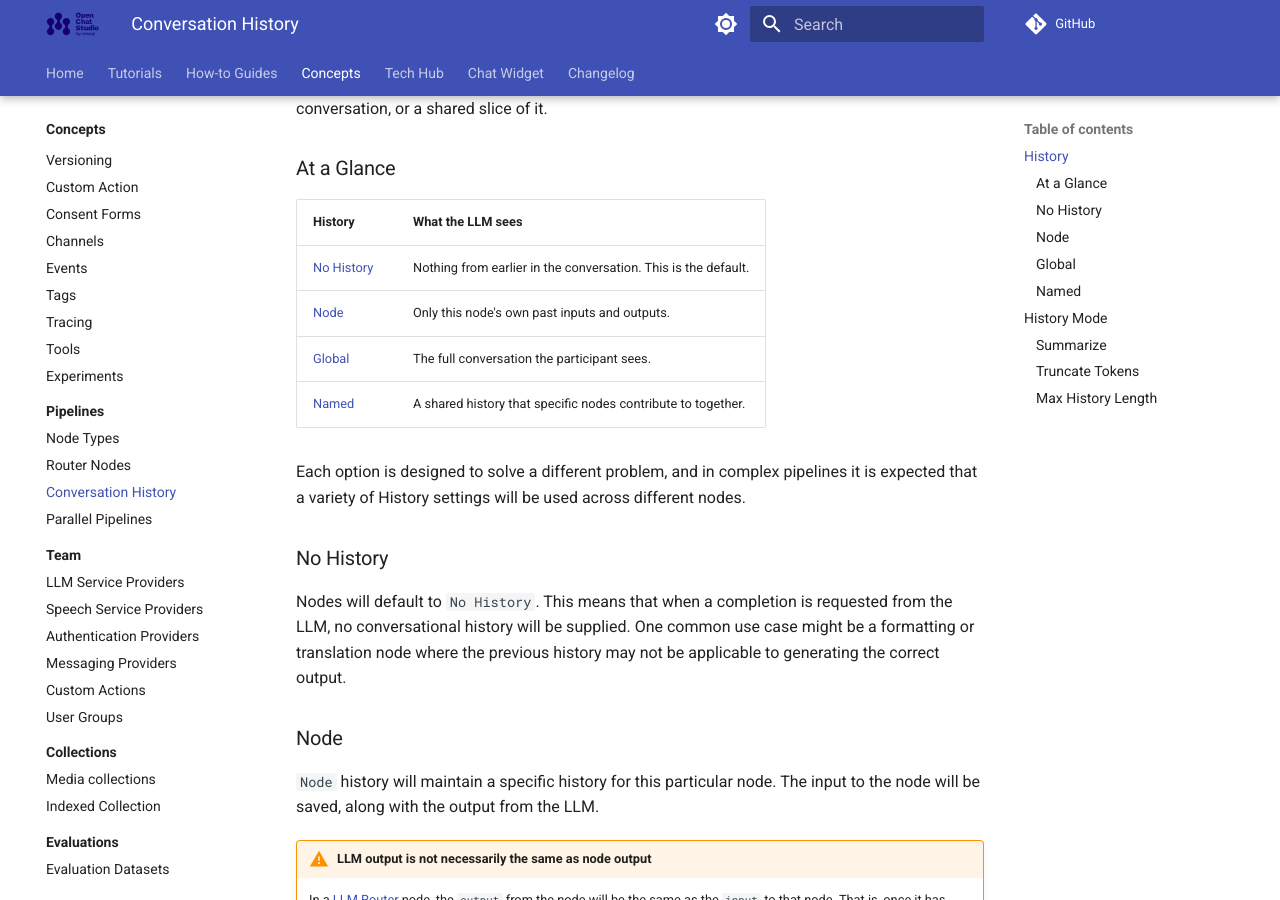
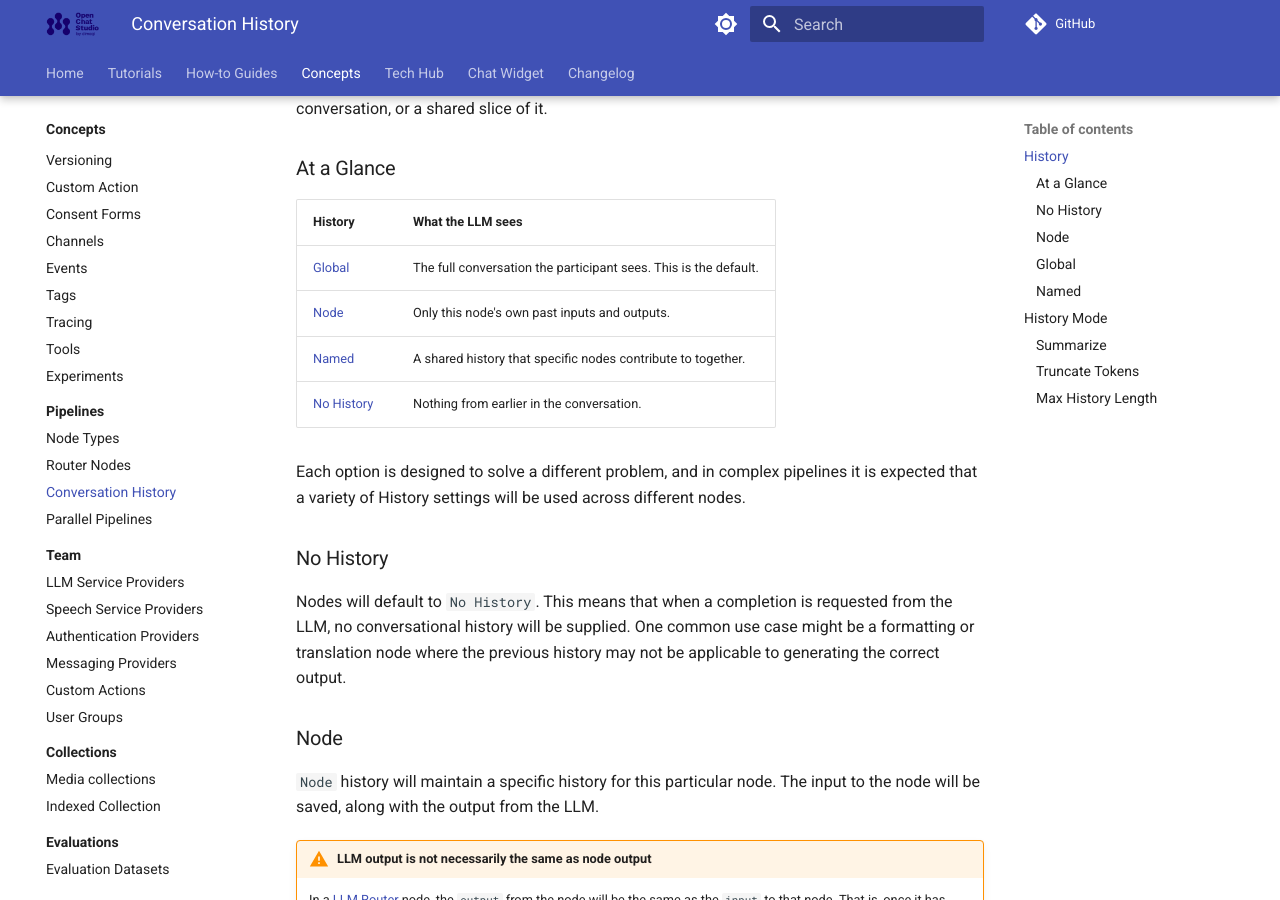
Before and after one commit to dimagi/open-chat-studio-docs, an MkDocs documentation site: the page built from docs/concepts/pipelines/history.md, in a window 1280 px wide and 900 px high, scrolled down 898 px. Built offline with MkDocs 1.6.1 and Material for MkDocs 9.7.7, drawn with Linux system fonts in a browser that asks for light colours; a script that is not in the unit is left out; comment, search, counter and statistics services are not loaded.

```diff
--- a/docs/concepts/pipelines/history.md
+++ b/docs/concepts/pipelines/history.md
@@ -23,10 +23,10 @@ The **History** setting controls *which* messages a node's LLM sees: its own, th
 
 | History | What the LLM sees |
 |---|---|
-| [No History](#no-history) | Nothing from earlier in the conversation. This is the default. |
+| [Global](#global) | The full conversation the participant sees.  This is the default.|
 | [Node](#node) | Only this node's own past inputs and outputs. |
-| [Global](#global) | The full conversation the participant sees. |
 | [Named](#named) | A shared history that specific nodes contribute to together. |
+| [No History](#no-history) | Nothing from earlier in the conversation. |
 
 Each option is designed to solve a different problem, and in complex pipelines it is expected that a variety of History settings will be used across different nodes.
 
```
Also changed, not shown: docs/tutorials/configure_llm_node.md (+1 -2 lines).
